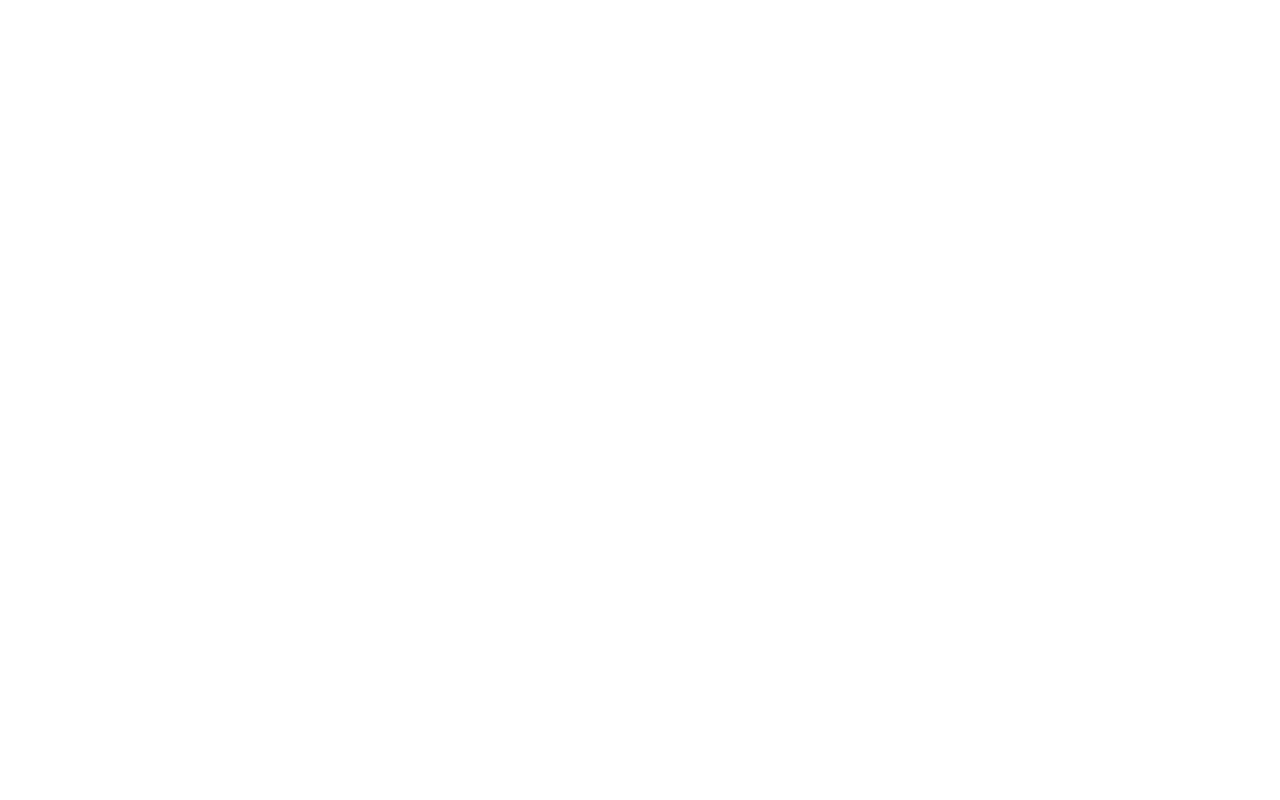
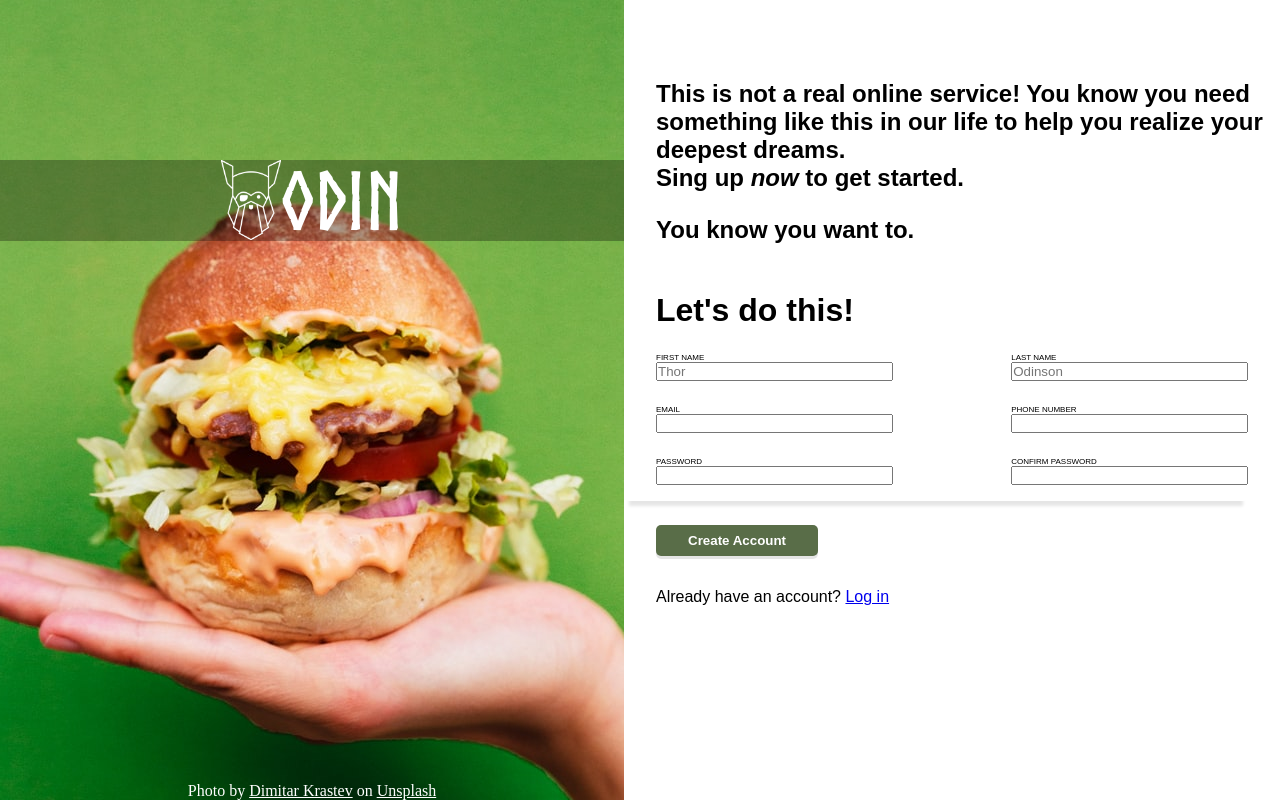
Before and after one commit to Arash-kaffashi/Sign-Up-Fom, a plain HTML site: page index.html in a window 1280 px wide. Drawn offline with Linux system fonts and the light colour scheme.

Commit message:
Refactor HTML and CSS

```diff
--- a/index.css
+++ b/index.css
@@ -0,0 +1,138 @@
+@font-face {
+	font-family: Norse;
+	src: url("static/Norse-Bold.otf");
+}
+
+* {
+	margin: 0;
+	padding: 0;
+}
+
+:root {
+	font-size: 16px;
+	--image: url("static/burger.jpg");
+	--odin-image: url("static/odin-lined.png");
+}
+
+.app {
+	--appGap: 2rem;
+
+	display: flex;
+	min-height: 100vh;
+	gap: var(--appGap);
+}
+
+aside.image {
+	--odinSize: 5rem;
+
+	flex: 0 1 640px;
+	background: var(--image) no-repeat;
+	background-size: auto;
+	background-position: center;
+
+	display: flex;
+	justify-content: space-between;
+	flex-direction: column;
+	color: white;
+}
+
+aside.image h1 {
+	font-family: Norse, "Courier New", Courier, monospace;
+	font-size: var(--odinSize);
+}
+
+aside.image img {
+	height: var(--odinSize);
+}
+
+aside.image a {
+	color: white;
+}
+
+aside.image .logo {
+	display: flex;
+	justify-content: center;
+	background-color: rgb(0, 0, 0, 0.3);
+	margin-top: 10rem;
+}
+
+.credits {
+	text-align: center;
+}
+
+.app > main {
+	--gap: 1.5rem;
+
+	flex: 1 1 auto;
+	font-family: Arial, Helvetica, sans-serif;
+
+	display: flex;
+	flex-direction: column;
+	gap: var(--appGap);
+}
+
+main > .hero {
+	max-width: 50vw;
+
+	margin-top: 5rem;
+	font-weight: bolder;
+	font-size: 1.5rem;
+
+	display: flex;
+	flex-direction: column;
+	gap: var(--gap);
+}
+
+main > form {
+	display: flex;
+	flex-flow: column nowrap;
+	gap: var(--gap);
+
+	max-width: 50vw;
+}
+
+.shadow > h1,
+.account {
+	flex: 1 1 100%;
+}
+
+.shadow {
+	box-shadow: 0px 10px 3px -5px rgba(0, 0, 0, 0.1);
+	border-radius: 5px;
+	border-style: none;
+
+	margin: 0 calc(-50vw + min(640px, 50vw) + 2rem) 0 -2rem;
+	padding: 1rem calc(50vw - min(640px, 50vw) - 2rem) 1rem 2rem;
+	display: flex;
+	flex-flow: row wrap;
+	gap: var(--gap);
+	justify-content: space-between;
+}
+
+.input {
+	flex: 0 1 40%;
+	display: flex;
+	flex-flow: column wrap;
+}
+
+.input > label {
+	font-size: 0.5rem;
+}
+
+.account > input {
+	color: white;
+	padding: 0.5rem 2rem;
+	border-radius: 5px;
+	background-color: #596d48;
+	font-weight: bold;
+	border-style: none;
+	box-shadow: 0px 3px 0 rgba(0, 0, 0, 0.1);
+	cursor: pointer;
+
+	transition: all 0.1s;
+}
+
+.account > input:active {
+	transform: translateY(3px);
+	box-shadow: none;
+}
--- a/index.html
+++ b/index.html
@@ -7,5 +7,67 @@
 		<link rel="stylesheet" href="index.css" />
 		<title>Sign-up Form</title>
 	</head>
-	<body></body>
+	<body>
+		<div class="app">
+			<aside class="image">
+				<div class="logo">
+					<img src="./static/odin-lined.png" alt="odin-lined" />
+					<h1>ODIN</h1>
+				</div>
+				<div class="credits">
+					Photo by
+					<a target="_blank" href="https://unsplash.com/@longlitsense"
+						>Dimitar Krastev</a
+					>
+					on
+					<a target="_blank" href="https://unsplash.com/">Unsplash</a>
+				</div>
+			</aside>
+			<main>
+				<div class="hero">
+					<p>
+						This is not a real online service! You know you need something like
+						this in our life to help you realize your deepest dreams.<br />
+						<span>Sing up <i>now</i> to get started.</span>
+					</p>
+					<p>You know you want to.</p>
+				</div>
+				<form action="#">
+					<div class="shadow">
+						<h1>Let's do this!</h1>
+						<div class="input">
+							<label for="firstName">FIRST NAME</label>
+							<input type="text" id="firstName" placeholder="Thor" />
+						</div>
+						<div class="input">
+							<label for="lastName">LAST NAME</label>
+							<input type="text" id="lastName" placeholder="Odinson" />
+						</div>
+						<div class="input">
+							<label for="email">EMAIL</label>
+							<input type="text" id="email" placeholder="" />
+						</div>
+						<div class="input">
+							<label for="phone">PHONE NUMBER</label>
+							<input type="text" id="phone" placeholder="" />
+						</div>
+						<div class="input">
+							<label for="pass">PASSWORD</label>
+							<input type="text" id="pass" placeholder="" />
+						</div>
+						<div class="input">
+							<label for="confirm">CONFIRM PASSWORD</label>
+							<input type="text" id="confirm" placeholder="" />
+						</div>
+					</div>
+					<div class="account">
+						<input type="submit" value="Create Account" />
+					</div>
+				</form>
+				<div class="log-in">
+					<p>Already have an account? <a href="#">Log in</a></p>
+				</div>
+			</main>
+		</div>
+	</body>
 </html>
```
Also changed, not shown: static/Norse-Bold.otf (added), static/burger.jpg (added), static/odin-lined.png (added).
